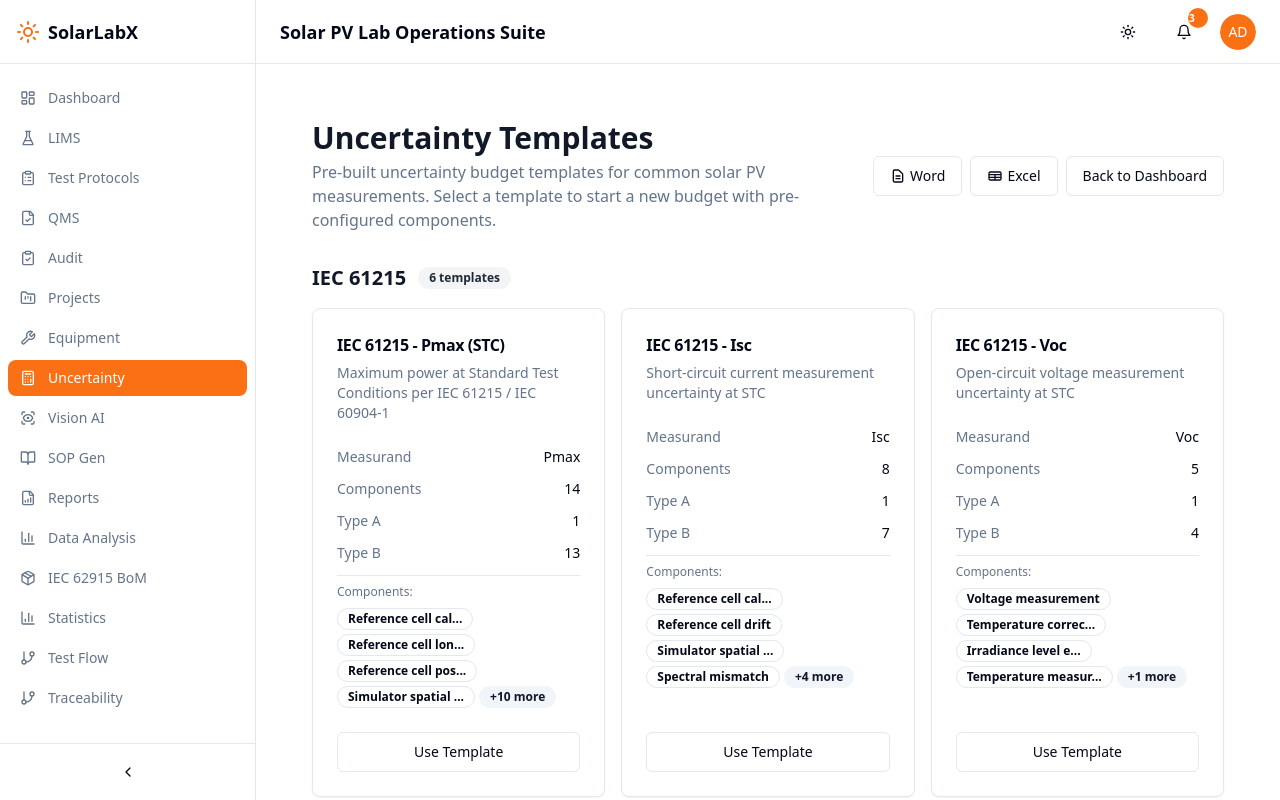
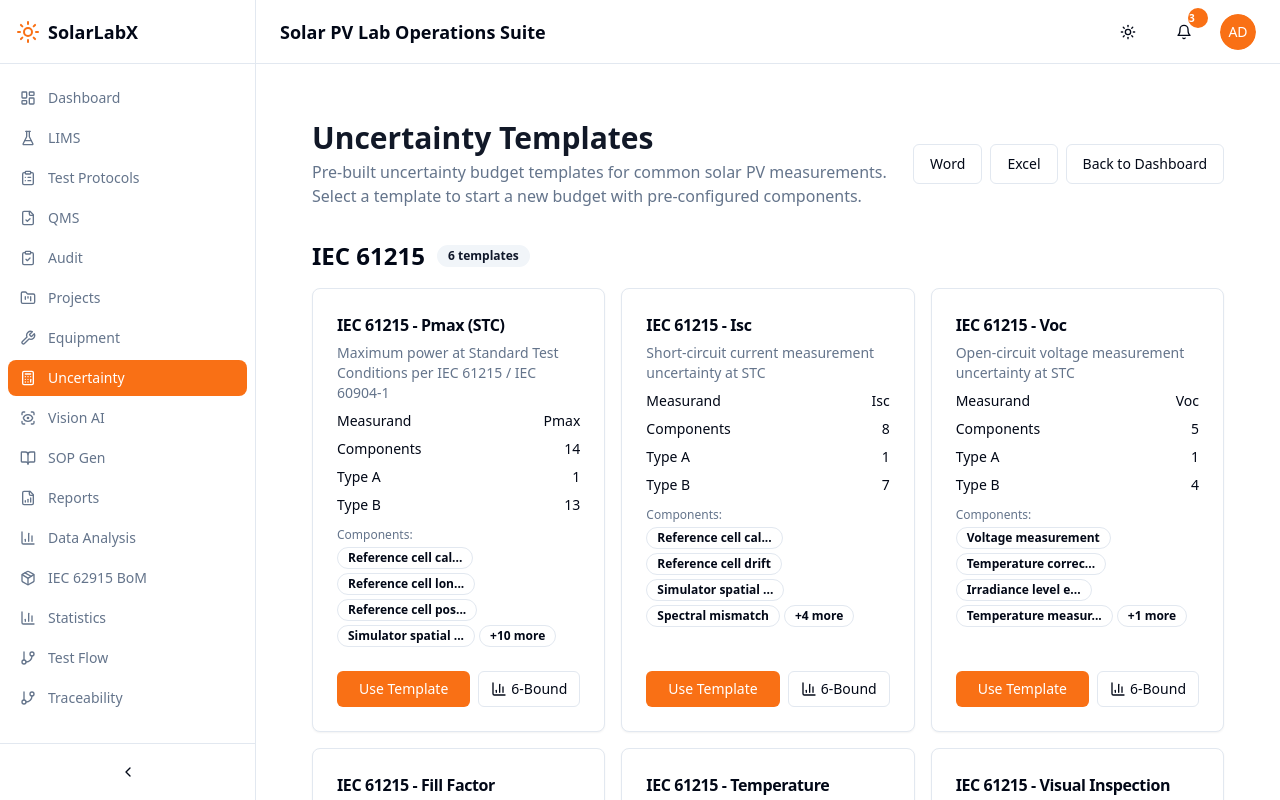
Before and after one commit to ganeshgowri-ASA/SolarLabX, a Next.js app: page /uncertainty/templates in a window 1280 px wide. Built offline with nearby package versions, Linux system fonts and the light colour scheme.

Commit message:
feat: add 6-bound diagram button to uncertainty templates

```diff
--- a/app/(dashboard)/uncertainty/templates/page.tsx
+++ b/app/(dashboard)/uncertainty/templates/page.tsx
@@ -1,13 +1,16 @@
 // @ts-nocheck
 "use client";
-
-import React from "react";
+import React, { useState } from "react";
 import Link from "next/link";
 import { UNCERTAINTY_TEMPLATES } from "@/lib/uncertainty";
 import { Button } from "@/components/ui/button";
 import { Card, CardContent, CardHeader, CardTitle, CardDescription, CardFooter } from "@/components/ui/card";
 import { Badge } from "@/components/ui/badge";
+import { Dialog, DialogContent, DialogHeader, DialogTitle } from "@/components/ui/dialog";
 import { exportToWord, exportToExcel } from "@/components/reports/TemplateExportToolbar";
+import { SixBoundDiagram } from "@/components/uncertainty/SixBoundDiagram";
+import { UNCERTAINTY_6BOUND_CONFIGS, STANDARD_COVERAGE_FACTORS, getConfigByTemplateId } from "@/lib/data/uncertainty-6bound-data";
+import { BarChart3 } from "lucide-react";
 
 const CATEGORY_COLORS: Record<string, string> = {
   "I-V Measurement": "bg-blue-100 text-blue-800",
@@ -18,6 +21,16 @@ const CATEGORY_COLORS: Record<string, string> = {
 
 export default function TemplatesPage() {
   const categories = Array.from(new Set(UNCERTAINTY_TEMPLATES.map((t) => t.category)));
+  const [sixBoundOpen, setSixBoundOpen] = useState(false);
+  const [selectedConfig, setSelectedConfig] = useState<any>(null);
+
+  const openSixBound = (templateId: string) => {
+    const config = getConfigByTemplateId(templateId);
+    if (config) {
+      setSelectedConfig(config);
+      setSixBoundOpen(true);
+    }
+  };
 
   return (
     <div className="p-8 space-y-8">
@@ -40,10 +53,7 @@ export default function TemplatesPage() {
               headers: ["Component", "Type", "Distribution", "Default Uncertainty", "Sensitivity Coeff."],
               rows: t.components.map(c => [c.name, c.type, c.distribution, String(c.defaultUncertainty), String(c.sensitivityCoefficient)]),
             })),
-          })}>
-            <svg className="h-4 w-4 mr-1" fill="none" viewBox="0 0 24 24" stroke="currentColor"><path strokeLinecap="round" strokeLinejoin="round" strokeWidth={2} d="M9 12h6m-6 4h6m2 5H7a2 2 0 01-2-2V5a2 2 0 012-2h5.586a1 1 0 01.707.293l5.414 5.414a1 1 0 01.293.707V19a2 2 0 01-2 2z" /></svg>
-            Word
-          </Button>
+          })}>Word</Button>
           <Button variant="outline" onClick={() => exportToExcel({
             reportNo: "SLX-UNC-TEMPLATES-2026", title: "Uncertainty Budget Templates", subtitle: "Pre-built templates for solar PV measurements",
             standard: "GUM JCGM 100:2008", date: new Date().toISOString().slice(0, 10),
@@ -52,15 +62,30 @@ export default function TemplatesPage() {
               headers: ["Component", "Type", "Distribution", "Default Uncertainty", "Sensitivity Coeff.", "Category"],
               rows: t.components.map(c => [c.name, c.type, c.distribution, String(c.defaultUncertainty), String(c.sensitivityCoefficient), c.category || ""]),
             })),
-          })}>
-            <svg className="h-4 w-4 mr-1" fill="none" viewBox="0 0 24 24" stroke="currentColor"><path strokeLinecap="round" strokeLinejoin="round" strokeWidth={2} d="M3 10h18M3 14h18m-9-4v8m-7 0h14a2 2 0 002-2V8a2 2 0 00-2-2H5a2 2 0 00-2 2v8a2 2 0 002 2z" /></svg>
-            Excel
-          </Button>
-          <Link href="/uncertainty">
-            <Button variant="outline">Back to Dashboard</Button>
-          </Link>
+          })}>Excel</Button>
+          <Link href="/uncertainty"><Button variant="outline">Back to Dashboard</Button></Link>
         </div>
       </div>
+
+      {/* 6-Bound Diagram Dialog */}
+      <Dialog open={sixBoundOpen} onOpenChange={setSixBoundOpen}>
+        <DialogContent className="max-w-4xl max-h-[90vh] overflow-y-auto">
+          <DialogHeader>
+            <DialogTitle>6-Bound Uncertainty Visualization</DialogTitle>
+          </DialogHeader>
+          {selectedConfig && (
+            <SixBoundDiagram
+              measurand={selectedConfig.measurand}
+              measuredValue={selectedConfig.typicalValue}
+              unit={selectedConfig.unit}
+              combinedUncertainty={selectedConfig.typicalUc}
+              coverageFactors={STANDARD_COVERAGE_FACTORS}
+              standardRef={selectedConfig.standardRef}
+              testType={selectedConfig.testType}
+            />
+          )}
+        </DialogContent>
+      </Dialog>
 
       {/* Templates grouped by category */}
       {categories.map((category) => {
@@ -68,42 +93,25 @@ export default function TemplatesPage() {
         return (
           <div key={category} className="space-y-4">
             <div className="flex items-center gap-3">
-              <h2 className="text-xl font-semibold text-gray-900">{category}</h2>
-              <Badge className={CATEGORY_COLORS[category] || "bg-gray-100 text-gray-800"}>
-                {templates.length} template{templates.length > 1 ? "s" : ""}
-              </Badge>
+              <h2 className="text-2xl font-semibold">{category}</h2>
+              <Badge variant="secondary">{templates.length} template{templates.length > 1 ? "s" : ""}</Badge>
             </div>
             <div className="grid grid-cols-1 md:grid-cols-2 lg:grid-cols-3 gap-4">
               {templates.map((template) => (
                 <Card key={template.id} className="flex flex-col">
-                  <CardHeader>
+                  <CardHeader className="pb-2">
                     <CardTitle className="text-base">{template.name}</CardTitle>
                     <CardDescription>{template.description}</CardDescription>
                   </CardHeader>
-                  <CardContent className="flex-1">
-                    <div className="space-y-3">
-                      <div className="flex justify-between text-sm">
-                        <span className="text-muted-foreground">Measurand</span>
-                        <span className="font-medium">{template.measurand}</span>
+                  <CardContent className="flex-1 space-y-3">
+                    <div className="grid grid-cols-2 gap-2 text-sm">
+                      <div>Measurand</div><div className="font-medium text-right">{template.measurand}</div>
+                      <div>Components</div><div className="font-medium text-right">{template.components.length}</div>
+                      <div>Type A</div><div className="font-medium text-right">{template.components.filter((c) => c.type === "typeA").length}</div>
+                      <div>Type B</div><div className="font-medium text-right">{template.components.filter((c) => c.type === "typeB").length}</div>
                     </div>
-                      <div className="flex justify-between text-sm">
-                        <span className="text-muted-foreground">Components</span>
-                        <span className="font-medium">{template.components.length}</span>
-                      </div>
-                      <div className="flex justify-between text-sm">
-                        <span className="text-muted-foreground">Type A</span>
-                        <span className="font-medium">
-                          {template.components.filter((c) => c.type === "typeA").length}
-                        </span>
-                      </div>
-                      <div className="flex justify-between text-sm">
-                        <span className="text-muted-foreground">Type B</span>
-                        <span className="font-medium">
-                          {template.components.filter((c) => c.type === "typeB").length}
-                        </span>
-                      </div>
-                      <div className="pt-2 border-t">
-                        <p className="text-xs text-muted-foreground font-medium mb-2">Components:</p>
+                    <div>
+                      <p className="text-xs text-muted-foreground mb-1">Components:</p>
                       <div className="flex flex-wrap gap-1">
                         {template.components.slice(0, 4).map((c, i) => (
                           <Badge key={i} variant="outline" className="text-xs">
@@ -111,23 +119,20 @@ export default function TemplatesPage() {
                           </Badge>
                         ))}
                         {template.components.length > 4 && (
-                            <Badge variant="secondary" className="text-xs">
-                              +{template.components.length - 4} more
-                            </Badge>
+                          <Badge variant="outline" className="text-xs">+{template.components.length - 4} more</Badge>
                         )}
                       </div>
                     </div>
-                    </div>
                   </CardContent>
-                  <CardFooter>
-                    <Link
-                      href={`/uncertainty/calculator?template=${template.id}`}
-                      className="w-full"
-                    >
-                      <Button className="w-full" variant="outline">
-                        Use Template
+                  <CardFooter className="flex gap-2">
+                    <Link href={`/uncertainty/calculator?template=${template.id}`} className="flex-1">
+                      <Button className="w-full" size="sm">Use Template</Button>
+                    </Link>
+                    {getConfigByTemplateId(template.id) && (
+                      <Button variant="outline" size="sm" onClick={() => openSixBound(template.id)}>
+                        <BarChart3 className="h-4 w-4 mr-1" />6-Bound
                       </Button>
-                    </Link>
+                    )}
                   </CardFooter>
                 </Card>
               ))}
```
Lines whose indentation alone changed are shown as unchanged.
